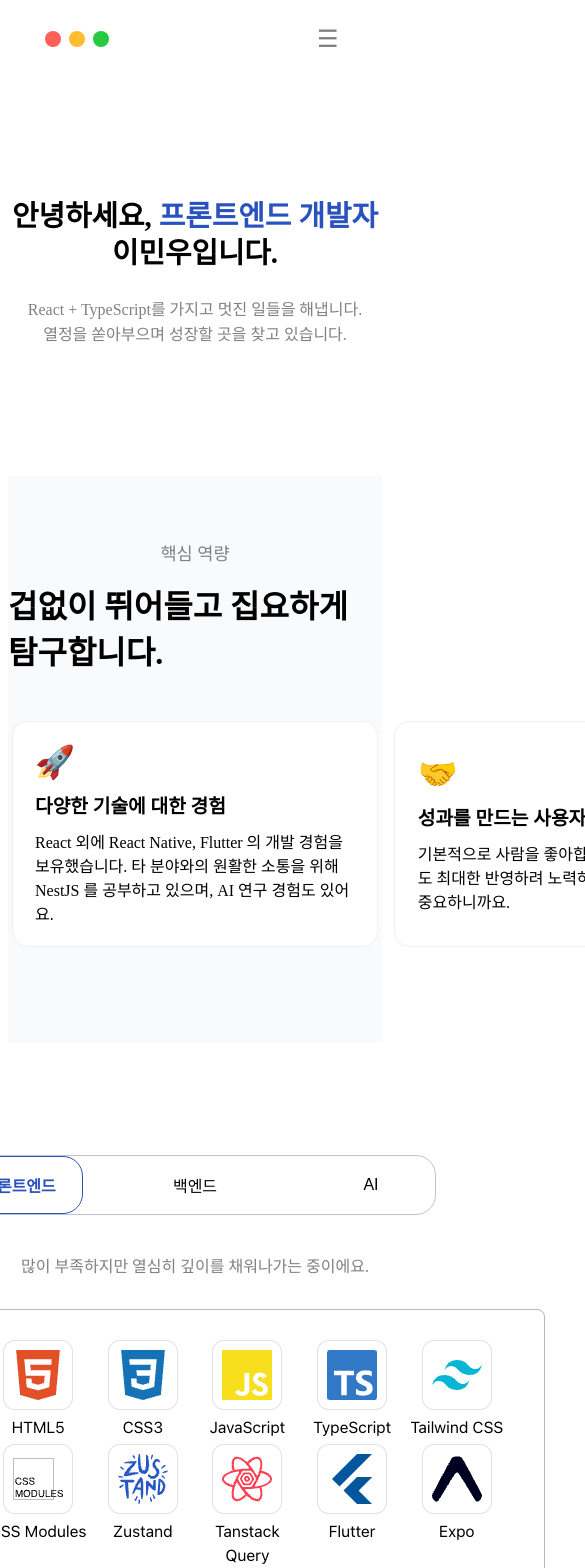
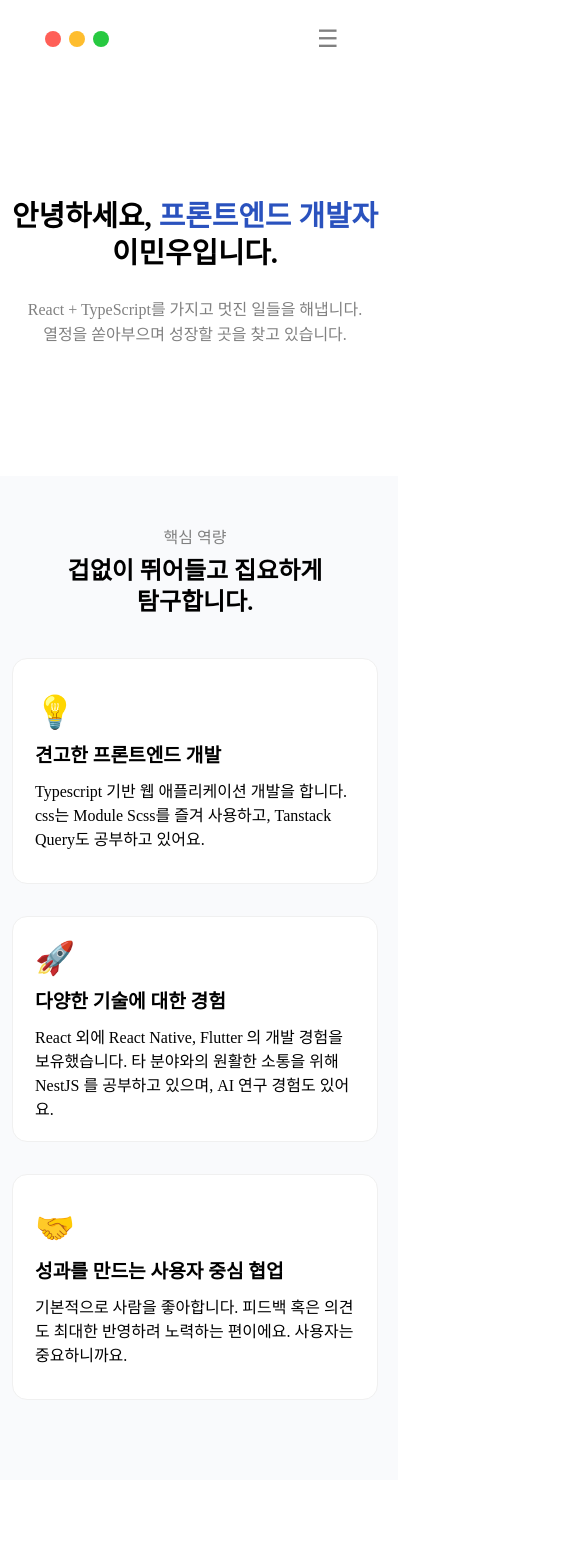
Before and after one commit to minwoo1119/its-minu, a React (Vite) app: page / in a window 390 px wide. Shown: the top 1568 px of the page, 585 px wide, since content can reach past the window. Built offline with nearby package versions, Linux system fonts and the light colour scheme.

Commit message:
feat: CoreCompetencies 컴포넌트 반응형 작업 #11

```diff
--- a/src/components/coreCompetencies/coreCompetencies.module.scss
+++ b/src/components/coreCompetencies/coreCompetencies.module.scss
@@ -1,29 +1,56 @@
 .container {
-  padding: 4rem 0;
+  padding: 3rem 1rem;
   background-color: #f9fafc;
   width: 100%;
   display: flex;
   flex-direction: column;
   justify-content: center;
   align-items: center;
-  gap: 1rem;
+  gap: 0.5rem;
+
+  @media (min-width: 768px) {
+    padding: 4rem 2rem;
+    gap: 1rem;
+  }
 
   .mini {
-    font-size: 1.1rem;
+    font-size: 1rem;
     font-weight: 400;
     color: gray;
+    text-align: center;
+
+    @media (min-width: 768px) {
+      font-size: 1.1rem;
+    }
   }
 
   .title {
-    font-size: 2rem;
+    font-size: 1.5rem;
     font-weight: 600;
+    text-align: center;
+    word-break: keep-all;
+    line-height: 1.3;
+    padding: 0 1rem;
+
+    @media (min-width: 768px) {
+      font-size: 2rem;
+    }
   }
 
   .boxesWrapper {
+    width: 100%;
+    max-width: 1200px;
     padding: 2rem 0;
     display: flex;
-    flex-direction: row;
-    justify-content: center;
-    gap: 1rem;
+    flex-direction: column;
+    align-items: center;
+    gap: 2rem;
+
+    @media (min-width: 1024px) {
+      flex-direction: row;
+      justify-content: center;
+      align-items: stretch;
+      gap: 1.5rem;
+    }
   }
 }
```
